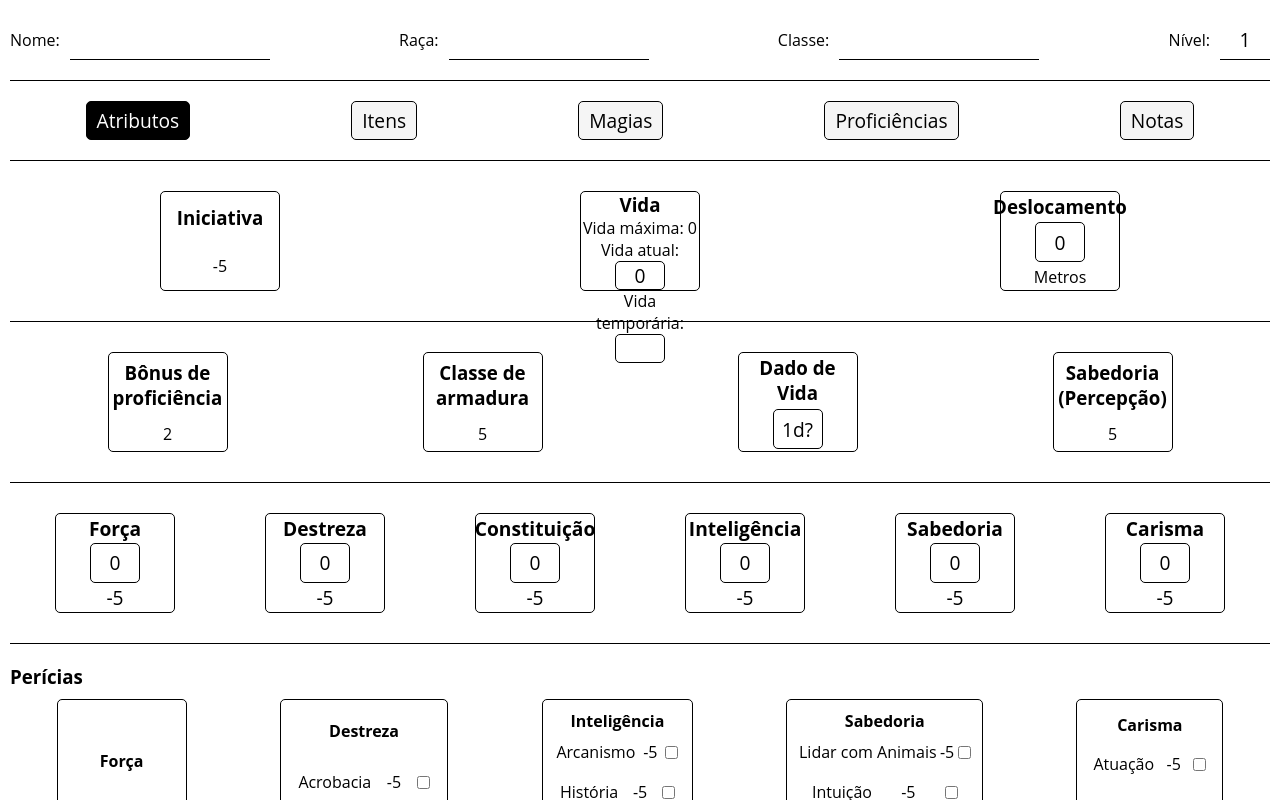
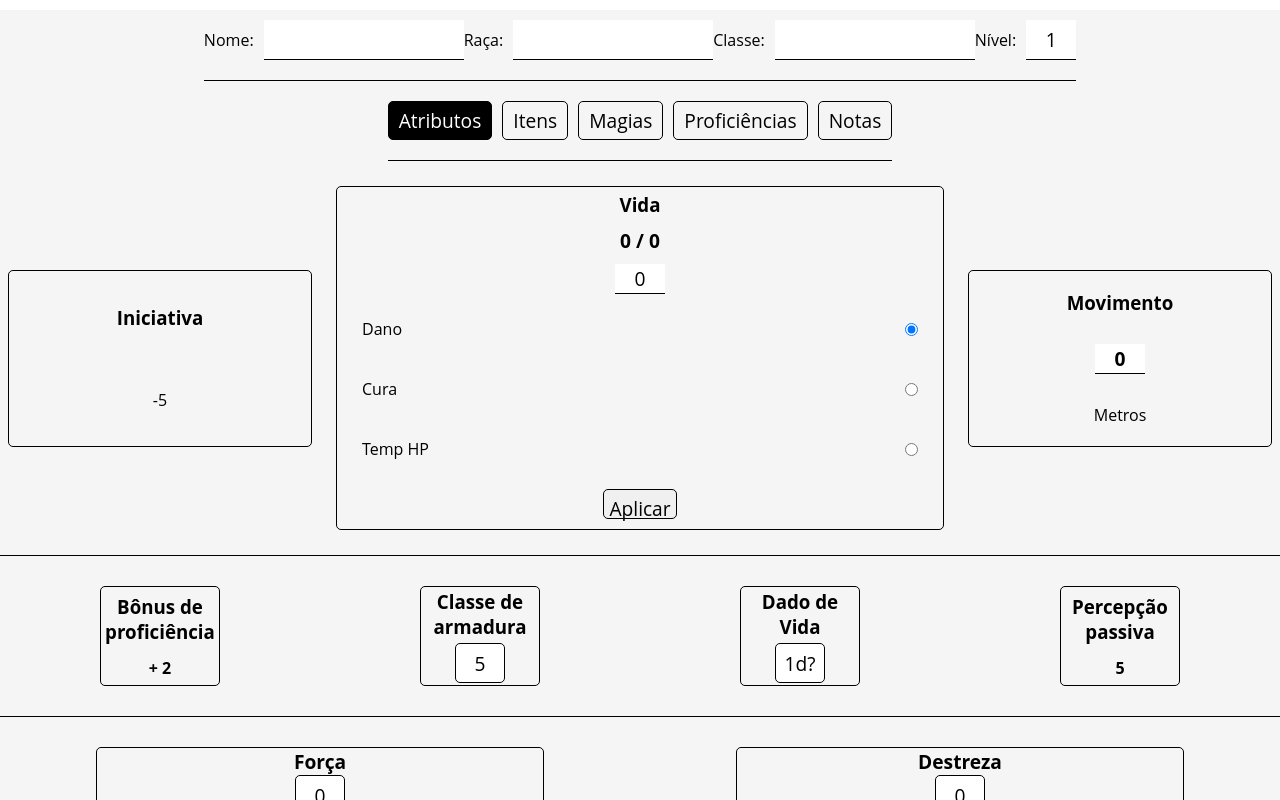
Before and after one commit to R-Takashi/Ficha-Personagem-D-D-5e, a React (Create React App) app in the folder dnd-charsheet/: page / in a window 1280 px wide. Both pictures are taken after a click on the item "Atributos". Shown: the top 800 px of the page. Built offline with nearby package versions, Linux system fonts and the light colour scheme.

Commit message:
style(attributes tab): some css and improvements

```diff
--- a/dnd-charsheet/src/App.tsx
+++ b/dnd-charsheet/src/App.tsx
@@ -10,8 +10,8 @@ const AppContainer = styled.div`
   flex-direction: column;
   padding: 10px;
   margin-top: 10px;
-  width: 100vw;
-  height: 100vh;
+  background-color: #f5f5f5;
+  align-items: center;
 `;
 
 function App() {
--- a/dnd-charsheet/src/Context/AppProvider.js
+++ b/dnd-charsheet/src/Context/AppProvider.js
@@ -11,12 +11,12 @@ export default function AppProvider({ children }) {
   const [level, setLevel] = useState(1);
   const [experience, setExperience] = useState(0);
   const [attributes, setAttributes] = useState([
-    { name: 'Força', value: 0, mod: -5 },
-    { name: 'Destreza', value: 0, mod: -5 },
-    { name: 'Constituição', value: 0, mod: -5 },
-    { name: 'Inteligência', value: 0, mod: -5 },
-    { name: 'Sabedoria', value: 0, mod: -5 },
-    { name: 'Carisma', value: 0, mod: -5 },
+    { name: 'Força', value: 0, mod: -5, save: -5, prof: false },
+    { name: 'Destreza', value: 0, mod: -5, save: -5, prof: false },
+    { name: 'Constituição', value: 0, mod: -5, save: -5, prof: false },
+    { name: 'Inteligência', value: 0, mod: -5, save: -5, prof: false },
+    { name: 'Sabedoria', value: 0, mod: -5, save: -5, prof: false },
+    { name: 'Carisma', value: 0, mod: -5, save: -5, prof: false },
   ]);
   const [proficiencyBonus, setProficiencyBonus] = useState(2);
   const [lifePoints, setLifePoints] = useState({
@@ -60,6 +60,10 @@ export default function AppProvider({ children }) {
   useEffect(() => {
     const bonus = Math.floor((level - 1) / 4) + 2;
     setProficiencyBonus(bonus);
+
+    const hitDice = `${level}d?`;
+    setLifePoints({ ...lifePoints, dice: hitDice });
+  // eslint-disable-next-line react-hooks/exhaustive-deps
   }, [level]);
 
   useEffect(() => {
--- a/dnd-charsheet/src/components/AllTabs/Attributes.tsx
+++ b/dnd-charsheet/src/components/AllTabs/Attributes.tsx
@@ -7,20 +7,41 @@ import { AttributesS } from './Styles/AttributesS'
 const CardAttributeStyle = styled.div`
   display: flex;
   flex-direction: column;
+  flex-wrap: wrap;
   justify-content: space-around;
   align-items: center;
-  width: 120px;
-  height: 100px;
   border: 1px solid black;
   border-radius: 5px;
+  width: 35%;
   margin: 10px;
+
+  @media (max-width: 768px) {
+    width: 100%;
+  }
 
   h3 {
     font-size: 1.2rem;
   }
 
-  p {
-    font-size: 1.2rem;
+
+
+  div {
+    display: flex;
+    width: 100%;
+    justify-content: space-around;
+    align-items: center;
+
+    input[type=checkbox] {
+      width: 20px;
+
+    }
+
+    .prof {
+      width: 50%;
+      display: flex;
+      justify-content: space-around;
+      align-items: center;
+    }
   }
 
   input {
@@ -68,6 +89,8 @@ type Attribute = {
   name: string,
   value: number,
   mod: number,
+  save: number,
+  prof: boolean,
 };
 
 
@@ -79,17 +102,51 @@ export default function Attributes() {
     movement, setMovement,
     skills, setSkills
   } = useContext(AppContext);
+  const [hpEdit, setHpEdit] = React.useState(false);
+  const [hpCurrent, setHpCurrent] = React.useState(0);
+  const [hpCurrentType, setHpCurrentType] = React.useState('damage');
+  const [armorClass, setArmorClass] = React.useState(attributes[1].mod + 10);
+
 
   const changeAttribute = (e: any) => {
     const { name, value } = e.target;
     const newAttributes = attributes.map((attribute: Attribute) => {
-      if (attribute.name === name) {
+      if (attribute.name === name ) {
         return {
           ...attribute,
           value: Number(value),
           mod: Math.floor((Number(value) - 10) / 2),
+          save: Math.floor((Number(value) - 10) / 2),
         }
       }
+
+      return attribute;
+    });
+
+    return setAttributes(newAttributes);
+  }
+
+  const attributeSave = (e: any) => {
+    const { name, checked } = e.target;
+
+    const newAttributes = attributes.map((attribute: Attribute) => {
+      if (attribute.name === name && checked) {
+
+        return {
+          ...attribute,
+          prof: true,
+          save: attribute.mod + proficiencyBonus,
+        }
+      }
+
+      if (attribute.name === name && !checked) {
+        return {
+          ...attribute,
+          prof: false,
+          save: attribute.mod,
+        }
+      }
+
       return attribute;
     });
 
@@ -121,6 +178,28 @@ export default function Attributes() {
     return setSkills({ ...skills, [type]: newSkills });
   }
 
+  const handleCurrentChange = () => {
+    const newLifePoints = { ...lifePoints };
+
+    if (hpCurrentType === 'damage' ) {
+      const damageTemp = lifePoints.temporary - hpCurrent;
+      if (damageTemp < 0) {
+        newLifePoints.temporary = 0;
+        newLifePoints.current = lifePoints.current - Math.abs(damageTemp);
+      } else {
+        newLifePoints.temporary = damageTemp;
+      }
+
+    } else if (hpCurrentType === 'heal') {
+      newLifePoints.current = lifePoints.max < lifePoints.current + hpCurrent ?
+        lifePoints.max : lifePoints.current + hpCurrent;
+    } else if (hpCurrentType === 'tempHP') {
+      newLifePoints.temporary += hpCurrent;
+    }
+
+    return setLifePoints(newLifePoints);
+  };
+
 
   if (tab !== 'Atributos') return null;
 
@@ -128,32 +207,105 @@ export default function Attributes() {
     <AttributesS>
       <section className='StatusBase1'>
 
-        <CardStatus>
+        <div className='Initiative'>
           <h3>Iniciativa</h3>
-            <p>{ attributes[1].mod }</p>
-          </CardStatus>
+          <span>{ attributes[1].mod }</span>
+        </div>
 
-          <CardStatus>
-            <h3>Vida</h3>
-            <p>Vida máxima: { lifePoints.max }</p>
-            <p>Vida atual: </p>
+        <div className='HP'>
+
+          <h3 onClick={ () => setHpEdit(!hpEdit) }>
+            Vida
+          </h3>
+
+          { hpEdit ? (
+            <>
+              <label htmlFor="max">
+                <span>Vida máxima: </span>
                 <input
-              name="lifePoints"
+                  name="max"
+                  type="number"
+                  value={ lifePoints.max }
+                  onChange={ (e) => setLifePoints({ ...lifePoints, max: Number(e.target.value) }) }
+                />
+              </label>
+
+              <label htmlFor="current">
+                <span>Vida atual: </span>
+                <input
+                  name="current"
                   type="number"
                   value={ lifePoints.current }
                   onChange={ (e) => setLifePoints({ ...lifePoints, current: Number(e.target.value) }) }
                 />
-            <>Vida temporária: </>
+              </label>
+
+              <label htmlFor="temp">
+                <span>Vida temporária: </span>
                 <input
-              name="lifePointsTmp"
+                  name="temp"
                   type="number"
-              value={ lifePoints.temp }
-              onChange={ (e) => setLifePoints({ ...lifePoints, temp: Number(e.target.value) }) }
+                  value={ lifePoints.temporary }
+                  onChange={ (e) => setLifePoints({ ...lifePoints, temporary: Number(e.target.value) }) }
                 />
-          </CardStatus>
+              </label>
+            </>
+          ) : (
+            <>
+              <span className='CurrentHP'>
+                { `${lifePoints.current} ` }
+                { lifePoints.temporary > 0 && `( + ${lifePoints.temporary}) ` }
+                / { lifePoints.max }
+              </span>
 
-          <CardStatus>
-            <h3>Deslocamento</h3>
+              <input
+                type="number"
+                value={ hpCurrent }
+                onChange={ (e) => setHpCurrent(Number(e.target.value)) }
+              />
+
+              <label>
+                <span>Dano</span>
+                <input
+                  type="radio"
+                  value="damage"
+                  checked={ hpCurrentType === 'damage'}
+                  onChange={ (e) => setHpCurrentType(e.target.value)}
+                />
+              </label>
+
+              <label>
+                <span>Cura</span>
+                <input
+                  type="radio"
+                  value="heal"
+                  checked={ hpCurrentType === 'heal'}
+                  onChange={ (e) => setHpCurrentType(e.target.value)}
+                />
+              </label>
+
+              <label>
+                <span>Temp HP</span>
+              <input
+                type="radio"
+                value="tempHP"
+                checked={ hpCurrentType === 'tempHP'}
+                onChange={ (e) => setHpCurrentType(e.target.value)}
+              />
+              </label>
+
+              <button
+                type="button"
+                onClick={ handleCurrentChange }
+              >
+                Aplicar
+              </button>
+            </>
+          )}
+        </div>
+
+        <div className='Speed'>
+          <h3>Movimento</h3>
           <input
             name="movement"
             type="number"
@@ -161,7 +313,7 @@ export default function Attributes() {
             onChange={ (e) => setMovement(Number(e.target.value)) }
           />
           <p>Metros</p>
-          </CardStatus>
+        </div>
 
       </section>
 
@@ -169,12 +321,17 @@ export default function Attributes() {
 
         <CardStatus>
           <h3>Bônus de proficiência</h3>
-          <p>{ proficiencyBonus }</p>
+          <p>{` + ${ proficiencyBonus } `}</p>
         </CardStatus>
 
         <CardStatus>
           <h3>Classe de armadura</h3>
-          <p>{ attributes[1].mod + 10 }</p>
+          <input
+            name="armorClass"
+            type="text"
+            value={ armorClass }
+            onChange={ (e) => setArmorClass(e.target.value) }
+          />
         </CardStatus>
 
         <CardStatus>
@@ -188,7 +345,7 @@ export default function Attributes() {
         </CardStatus>
 
         <CardStatus>
-          <h3>Sabedoria (Percepção)</h3>
+          <h3>Percepção passiva</h3>
           <p>{ skills.wisdom[3].value + 10 }</p>
         </CardStatus>
       </section>
@@ -203,7 +360,31 @@ export default function Attributes() {
               value={ attribute.value }
               onChange={ changeAttribute }
             />
-            <p>{ attribute.mod }</p>
+            <div>
+              <p>
+                <span>Mod</span>
+                { attribute.mod > 0 ?
+                  <span>{` +${ attribute.mod }`}</span> :
+                  <span> { attribute.mod } </span>
+                }
+              </p>
+
+              <p className='prof'>
+                <span>Salvaguarda</span>
+                <label htmlFor={ attribute.name }>
+                  <input
+                    name={ attribute.name }
+                    type="checkbox"
+                    checked={ attribute.prof }
+                    onChange={ (e) => attributeSave(e) }
+                  />
+                </label>
+                { attribute.save > 0 ?
+                  <span>{` +${ attribute.save }`}</span> :
+                  <span> { attribute.save } </span>
+                }
+              </p>
+            </div>
           </CardAttributeStyle>
         )) }
       </section>
--- a/dnd-charsheet/src/components/AllTabs/Styles/AttributesS.js
+++ b/dnd-charsheet/src/components/AllTabs/Styles/AttributesS.js
@@ -7,16 +7,89 @@ export const AttributesS = styled.div`
   border-bottom: 1px solid black;
   padding-bottom: 20px;
   margin-bottom: 20px;
-  width: auto;
+  width: 100vw;
 
   .StatusBase1 {
-    display: flex;
-    flex-wrap: wrap;
-    justify-content: space-around;
+    display: grid;
+    grid: "initiative hp speed" 1fr
+          / 1fr 2fr 1fr;
     border-bottom: 1px solid black;
     padding-bottom: 20px;
     margin-bottom: 20px;
+    align-items: center;
+    justify-items: center;
     width: 100%;
+
+    div {
+      display: flex;
+      flex-direction: column;
+      justify-content: space-around;
+      align-items: center;
+      text-align: center;
+      border: 1px solid black;
+      border-radius: 5px;
+      margin: 5px;
+      padding: 5px;
+      width: 95%;
+
+      input[type=number] {
+          width: 50px;
+          height: 30px;
+          border: none;
+          border-bottom: 1px solid black;
+          text-align: center;
+          font-size: 1.2rem;
+      }
+
+      input[type=number]::-webkit-inner-spin-button {
+          -webkit-appearance: none;
+      }
+
+      button {
+        height: 30px;
+        border-radius: 5px;
+        padding: 5px;
+        margin: 5px;
+        background-color: #f0f0f0;
+        border: 1px solid black;
+        font-size: 1.2rem;
+      }
+    }
+
+    .Initiative {
+      grid-area: initiative;
+      height: 50%;
+    }
+
+    .HP {
+      grid-area: hp;
+      gap: 10px;
+
+      .CurrentHP {
+        font-size: 1.2rem;
+        font-weight: bold;
+      }
+
+      label {
+        display: flex;
+        justify-content: space-between;
+        align-items: center;
+        width: 100%;
+        height: 30px;
+        margin: 5px;
+        padding: 20px;
+      }
+    }
+
+    .Speed {
+      grid-area: speed;
+      height: 50%;
+
+      input[type=number] {
+        font-weight: bold;
+      }
+    }
+
   }
 
   .StatusBase2 {
@@ -27,6 +100,11 @@ export const AttributesS = styled.div`
     padding-bottom: 20px;
     margin-bottom: 20px;
     width: 100%;
+
+    p {
+      font-weight: bold;
+      font-size: 1.2;
+    }
   }
 
   .AttributesSection {
--- a/dnd-charsheet/src/index.tsx
+++ b/dnd-charsheet/src/index.tsx
@@ -13,6 +13,8 @@ const GlobalStyle = createGlobalStyle`
   margin: 0;
   padding: 0;
   font-family: 'Open Sans', sans-serif;
+  width: auto;
+  height: auto;
 }
 `;
 
```
Lines whose indentation alone changed are shown as unchanged.
